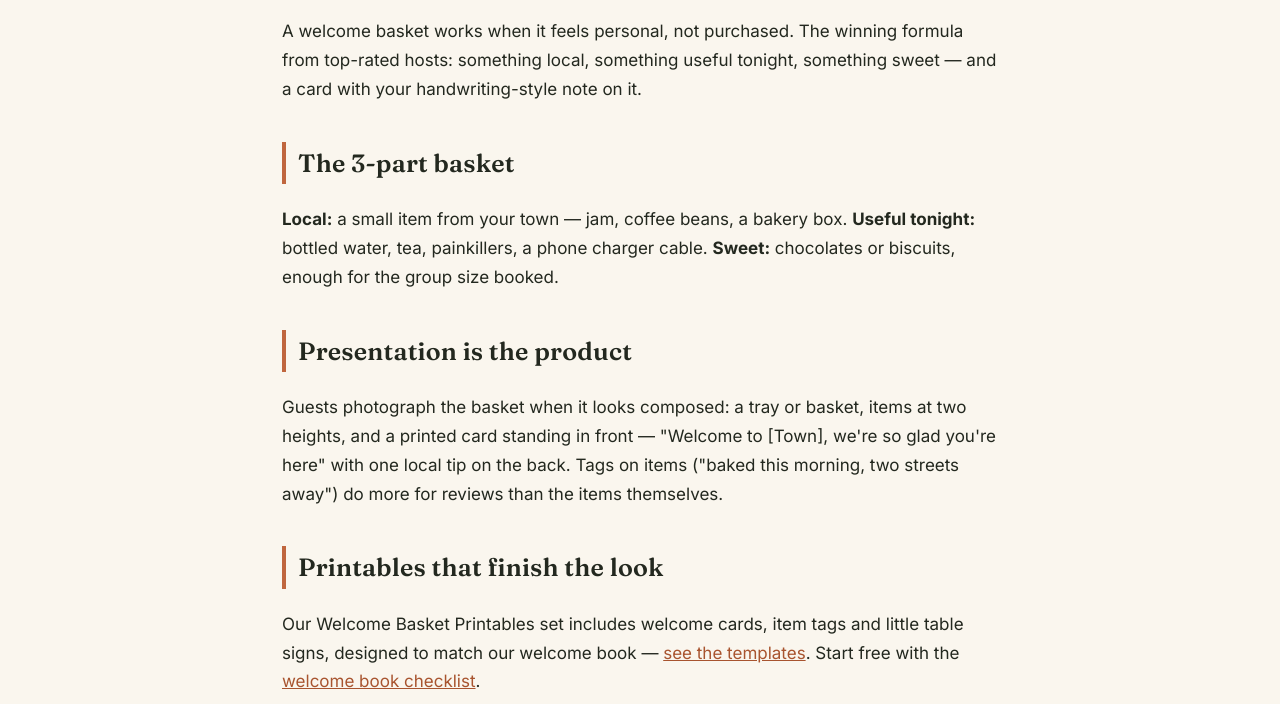
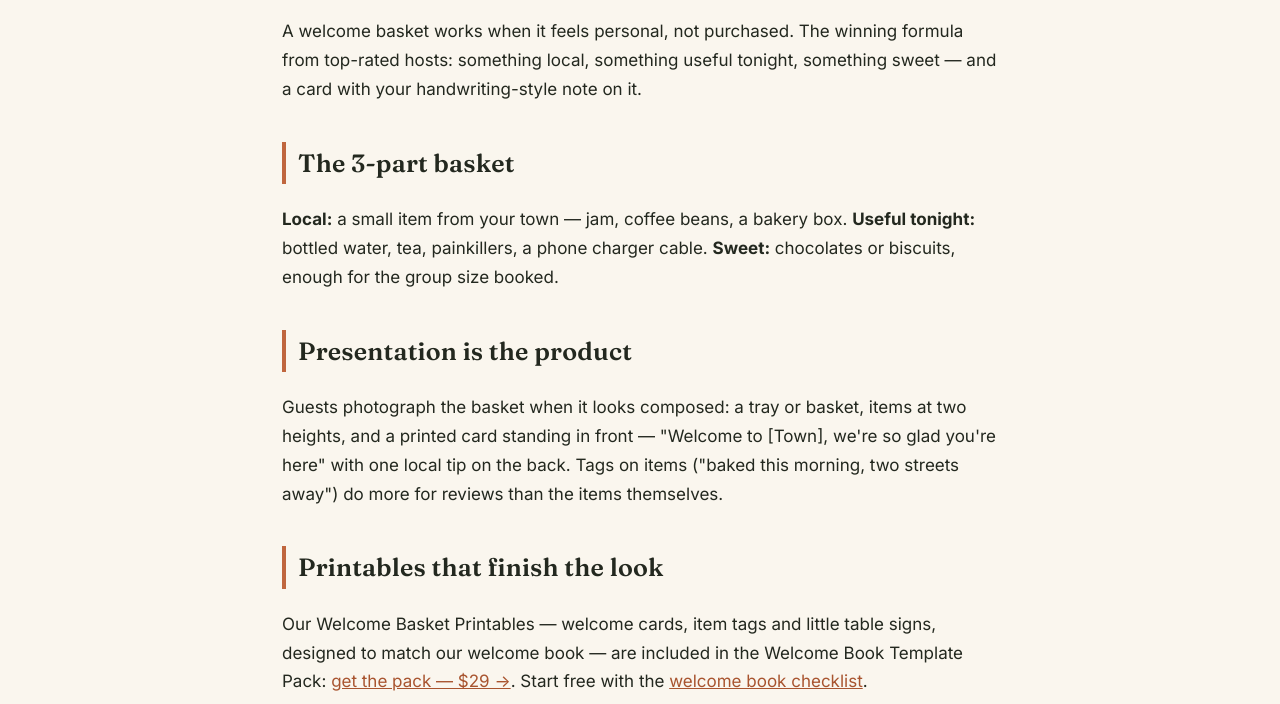
Before and after one commit to larrycasarezem/gueststar-studio-site, a plain HTML site: page welcome-basket-ideas.html in a window 1280 px wide. Shown: the part 248-952 px from the top of the page. Drawn offline with Linux system fonts and the light colour scheme.

Commit message:
Conversion: basket page inline link goes direct to $29 Welcome Book Pack (top-traffic landing page)

```diff
--- a/welcome-basket-ideas.html
+++ b/welcome-basket-ideas.html
@@ -77,7 +77,7 @@ footer .fine{color:#8E947E}
 <h2>Presentation is the product</h2>
 <p>Guests photograph the basket when it looks composed: a tray or basket, items at two heights, and a printed card standing in front — "Welcome to [Town], we're so glad you're here" with one local tip on the back. Tags on items ("baked this morning, two streets away") do more for reviews than the items themselves.</p>
 <h2>Printables that finish the look</h2>
-<p>Our Welcome Basket Printables set includes welcome cards, item tags and little table signs, designed to match our welcome book — <a href="products.html">see the templates</a>. Start free with the <a href="free-checklist.html">welcome book checklist</a>.</p>
+<p>Our Welcome Basket Printables — welcome cards, item tags and little table signs, designed to match our welcome book — are included in the Welcome Book Template Pack: <a href="https://payhip.com/b/0qEd3">get the pack — $29 →</a>. Start free with the <a href="free-checklist.html">welcome book checklist</a>.</p>
 <div class="ctaband"><h2>The printables that finish the look</h2><p>Welcome cards, item tags and table signs — designed to match the welcome book — are in the Welcome Book Template Pack, with all 24 pages in print + mobile formats. Instant download.</p><a class="btn" href="https://payhip.com/b/0qEd3">Get the Welcome Book Pack — $29</a><a class="btn ghost" href="https://payhip.com/b/Hp0Iy">Get the full Host Bundle — $49</a></div></article></div>
 <footer><div class="cols">
 <div><strong style="color:#fff;font-family:'Fraunces',Georgia,serif;letter-spacing:1px">GUESTSTAR STUDIO</strong><br>Templates that turn guests into 5-star reviews.</div>
```
